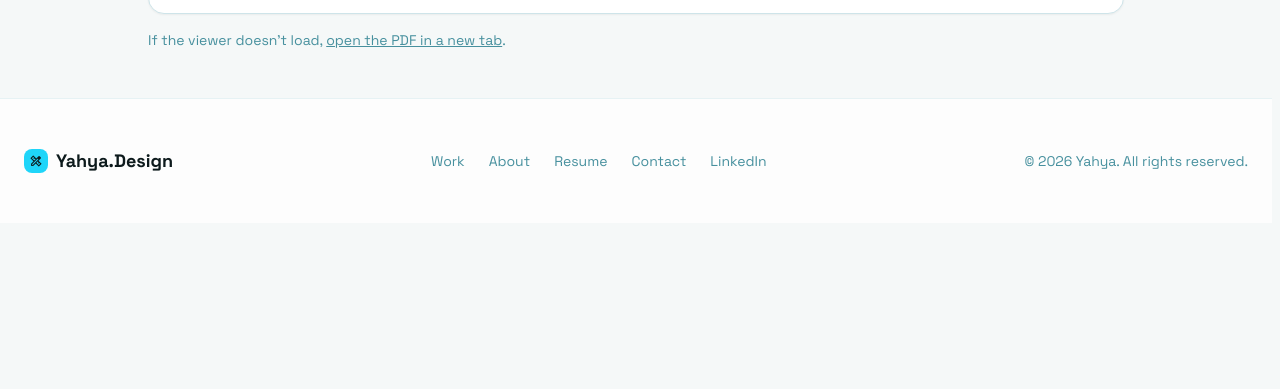
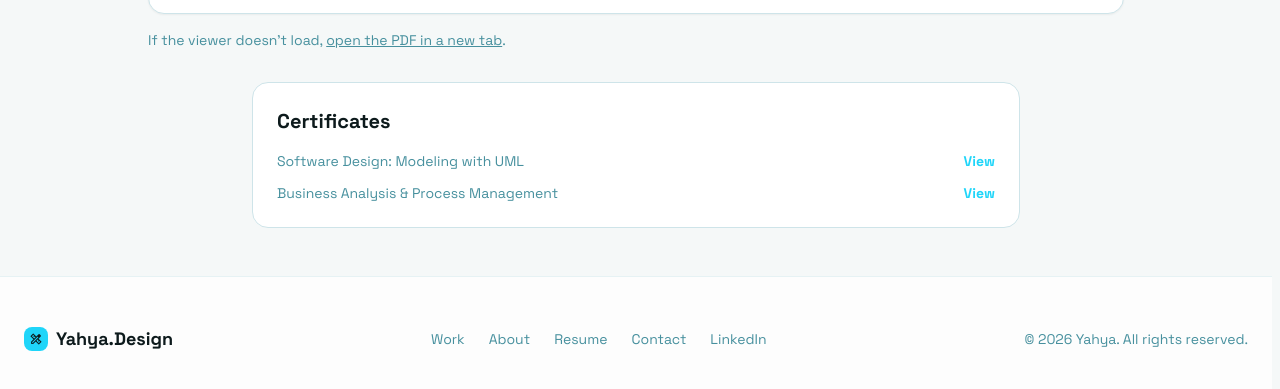
Before and after one commit to Yahyaelsawii/portfolio, a plain HTML site: page resume.html in a window 1280 px wide. Shown: the part 809-1198 px from the top of the page. Before the commit the page ends 1032 px from the top, so only its background shows below. Drawn offline with nearby package versions, Linux system fonts and the light colour scheme.

Commit message:
Add certificates section to resume

```diff
--- a/resume.html
+++ b/resume.html
@@ -60,11 +60,28 @@
       loading="lazy"
       title="Resume PDF Viewer"
     ></iframe>
+
   </div>
-
   <p class="mt-4 text-sm text-text-muted dark:text-gray-400">
     If the viewer doesn’t load, <a class="underline hover:text-primary" href="assets/pdfs/resume.pdf" target="_blank" rel="noopener">open the PDF in a new tab</a>.
   </p>
+      <div class="mt-8 grid grid-cols-1 md:grid-cols-2 gap-6">
+  <div
+    class="md:col-span-2 mx-auto w-full max-w-3xl rounded-2xl border border-[#cee4e9] dark:border-gray-700 bg-white dark:bg-gray-900 p-6"
+  >
+    <h2 class="text-xl font-black text-text-main dark:text-white">Certificates</h2>
+    <ul class="mt-4 space-y-3 text-sm">
+      <li class="flex items-center justify-between gap-4">
+        <span class="text-text-muted dark:text-gray-300">Software Design: Modeling with UML</span>
+        <a class="text-primary font-bold hover:opacity-80" href="assets/pdfs/CertificateOfCompletion_Software Design Modeling with UML.pdf" target="_blank" rel="noopener">View</a>
+      </li>
+      <li class="flex items-center justify-between gap-4">
+        <span class="text-text-muted dark:text-gray-300">Business Analysis & Process Management</span>
+        <a class="text-primary font-bold hover:opacity-80" href="assets/pdfs/Coursera LL5M8WJ6SNHD.pdf" target="_blank" rel="noopener">View</a>
+      </li>
+    </ul>
+  </div>
+</div>
 </main>
 
 
```
Also changed, not shown: contact.html (+1 -1 lines), 2 other files.
